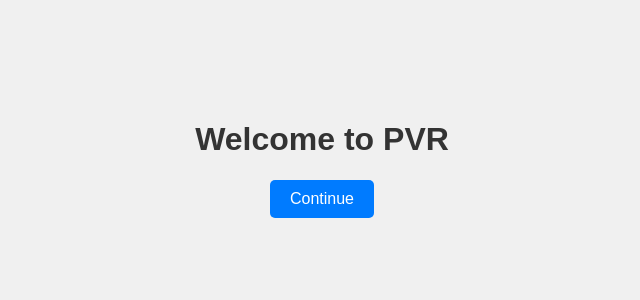
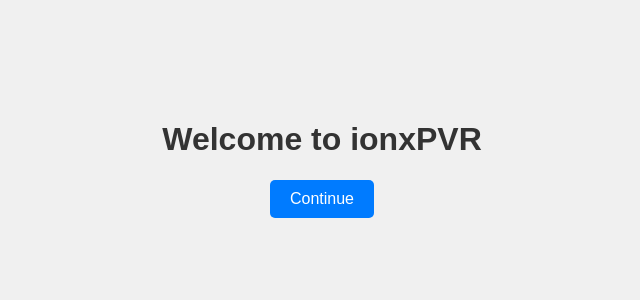
Before and after one commit to Karthikunnam/second, a Django app: page /karthik in a window 1280 px wide. Shown: the top 300 px of the page, without its empty margins (318-958 px from the left). Run offline with Django 4.2, Linux system fonts and the light colour scheme.

Commit message:
e commit

```diff
--- a/proj2/templates/a.html
+++ b/proj2/templates/a.html
@@ -34,7 +34,7 @@
 </head>
 <body>
     <div class="container">
-        <h1>Welcome to PVR</h1>
+        <h1>Welcome to ionxPVR</h1>
         <a href="unnam" class="button">Continue</a>
     </div>
 </body>
```
